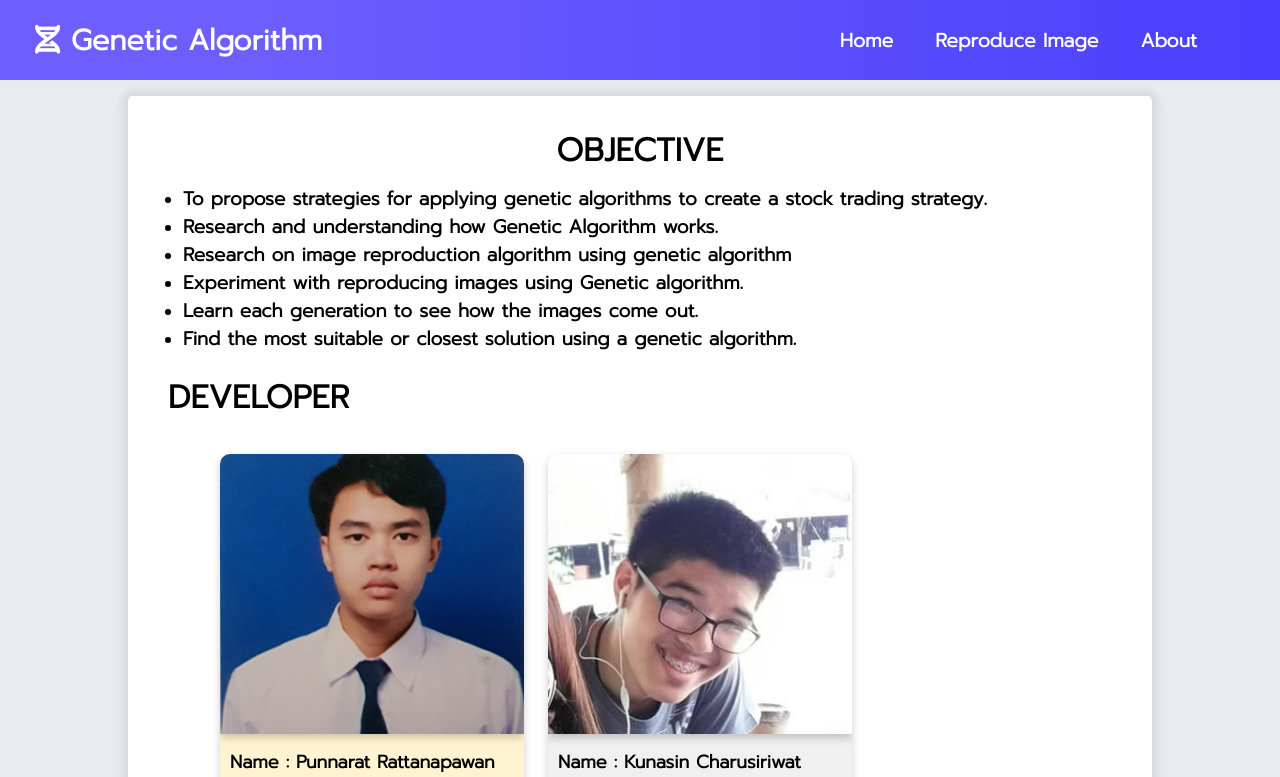
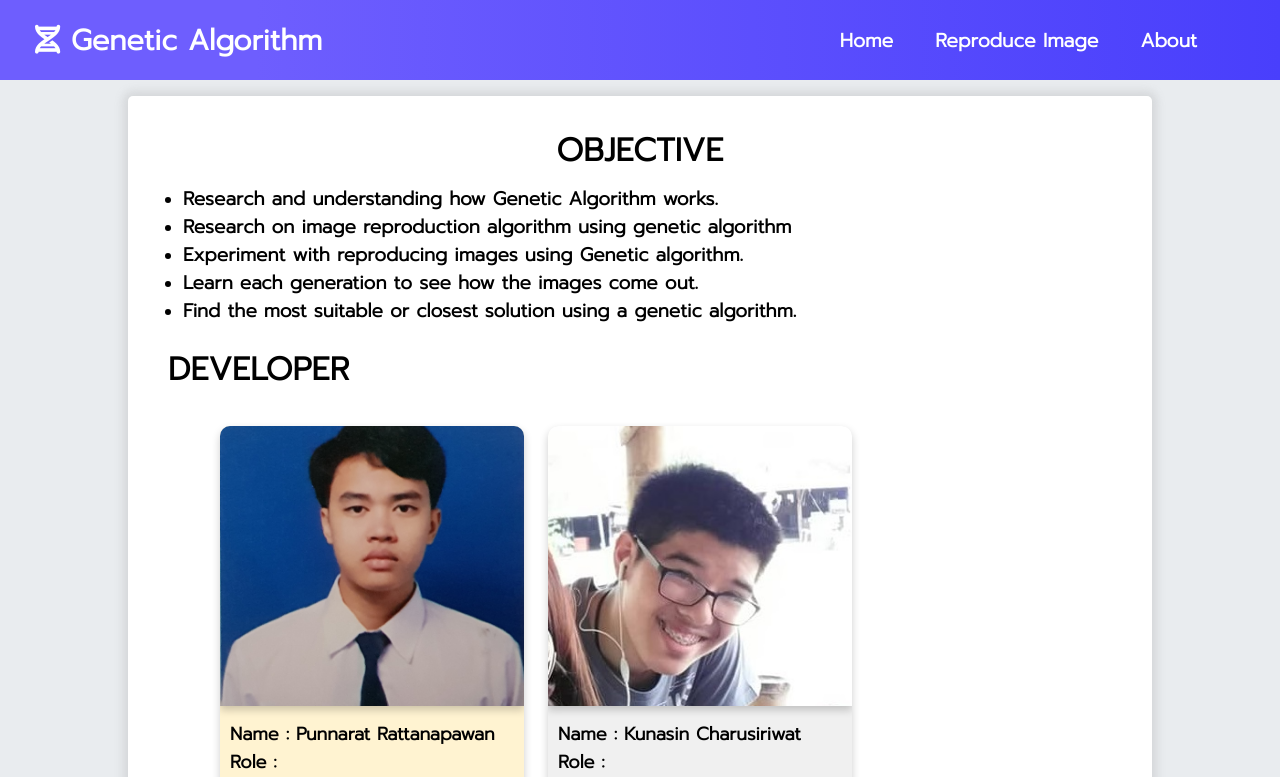
Before and after one commit to if-else-ai/ga-backend, a React (Create React App) app in the folder web/: page /About in a window 1280 px wide. Shown: the top 777 px of the page. Built offline with nearby package versions, Linux system fonts and the light colour scheme.

Commit message:
Objective

```diff
--- a/web/src/components/About/Objective.js
+++ b/web/src/components/About/Objective.js
@@ -6,10 +6,6 @@ const Objective = () => {
 		<div className="main">
 			<h1> OBJECTIVE </h1>
 			<ul>
-				<li>
-					<h3>To propose strategies for applying genetic algorithms to create a stock trading strategy.
-					</h3>
-				</li>
 				<li>
 					<h3>
 						Research and understanding how Genetic Algorithm works.
```
